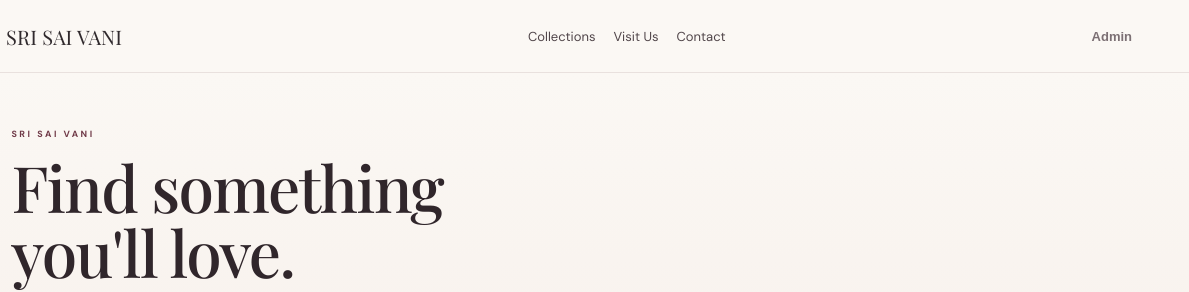
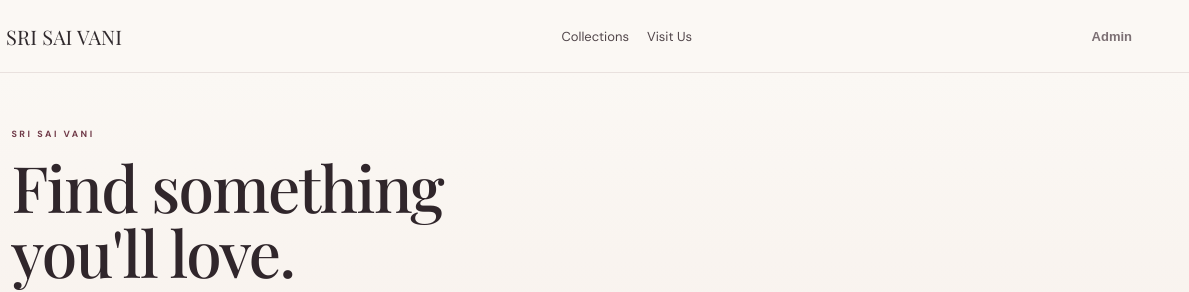
Before and after one commit to vinith1111/premium_saree_website, a website: page index.html in a window 1280 px wide. Shown: the top 292 px of the page, 91-1280 px from the left. Drawn offline with nearby package versions, Linux system fonts and the light colour scheme; no server answers.

Commit message:
Remove Contact link from footer

```diff
--- a/index.html
+++ b/index.html
@@ -12,7 +12,7 @@
 <header class="header"><div class="nav">
 <button class="mobile-menu" onclick="toggleMenu()">☰</button>
 <a class="brand" href="#top"><span class="brand-mark">VS</span><span><strong id="shopName">SRI SAI VANI</strong></span></a>
-<nav id="mainNav"><a href="#catalog">Collections</a><a href="#location">Visit Us</a><a href="#contact">Contact</a><a class="mobile-admin" href="#" onclick="showAdmin();toggleMenu();return false">Admin</a></nav>
+<nav id="mainNav"><a href="#catalog">Collections</a><a href="#location">Visit Us</a><a class="mobile-admin" href="#" onclick="showAdmin();toggleMenu();return false">Admin</a></nav>
 <button class="admin-link" onclick="showAdmin()">Admin</button>
 </div></header>
 
```
